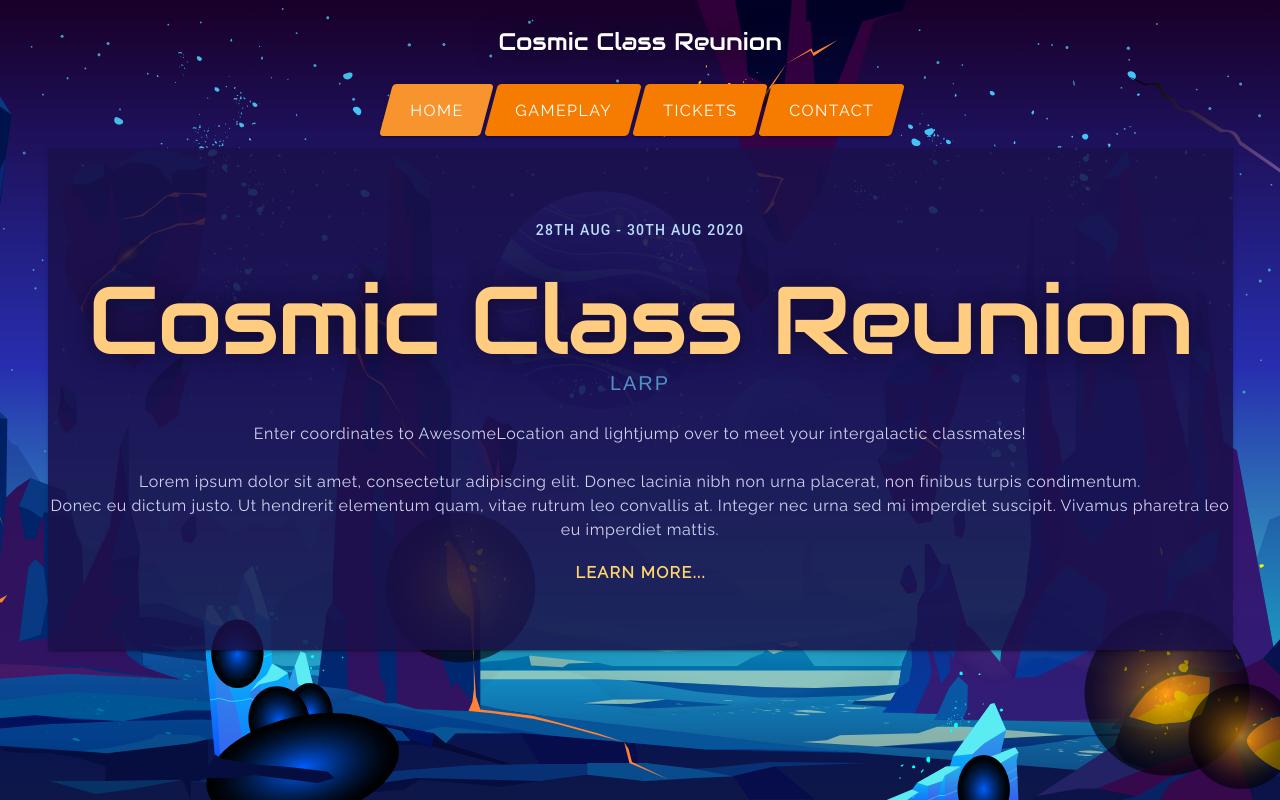
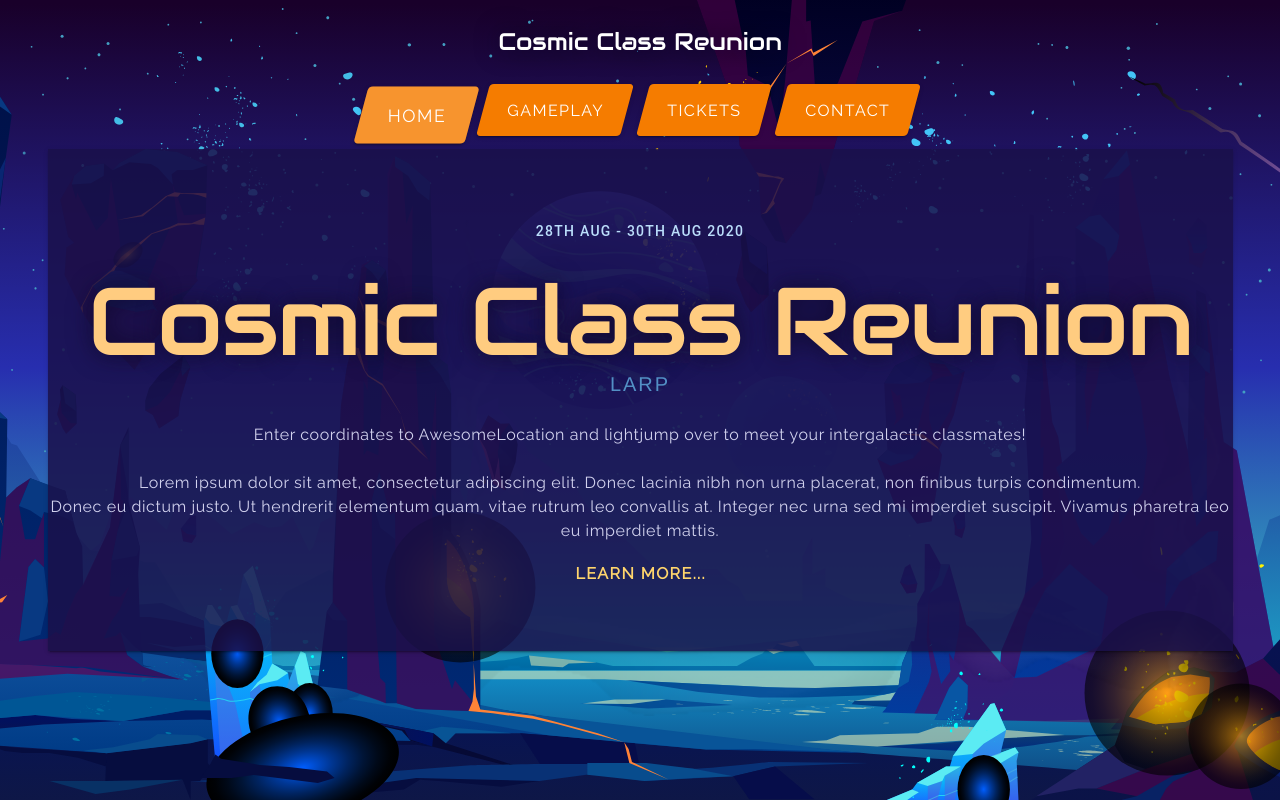
Before and after one commit to anzuj/reunion, a Vue app: page /#/ in a window 1280 px wide. Built offline with nearby package versions, Linux system fonts and the light colour scheme; a web font is replaced by a local one.

Commit message:
menu active btn changes

```diff
--- a/src/App.vue
+++ b/src/App.vue
@@ -12,7 +12,7 @@
 <nav>
         <v-row justify="center">
 
-      <v-btn v-for="(item, i) in menuItems" :key="i" class="ml-1 mb-1" dark x-large color="orange darken-2" router :to="item.href">
+      <v-btn active-class="activeBtn" v-for="(item, i) in menuItems" :key="i" class="mx-2" dark x-large color="orange darken-2" router :to="item.href">
         <span class="btn-text">{{item.text}}</span></v-btn>
             <!-- <v-img v-if="i<menuItems.length-1" :src="require('@/assets/images/planet.png' )" width="30" contain id="label"></v-img> -->
         </v-row>
@@ -47,6 +47,20 @@ export default {
 </script>
 
 <style>
+/* .v-btn .v-btn--active, .router-link-active {
+  background-color: white !important;
+  background: white !important;
+} */
+.activeBtn {
+  margin-left: -4px !important;
+ margin-top: 5px !important;
+transform: scale(1.1) skewX(-15deg) !important;
+z-index: 9000;
+}
+
+/* .v-btn--router--active:before {
+ background-color: rgb(96, 103, 186) !important;
+} */
 
 nav .v-btn{
   transform: skewX(-15deg);
@@ -88,16 +102,5 @@ nav .btn-text{
 .mainCard{
   background-color: rgba(255, 255, 255, 0.85) !important;
 }
-/* div.menuWrapper .v-btn {
 
-  height: 60px;
-  width: 100%;
-  background: url("~@/assets/images/menulabel.png") no-repeat center center;
-  background-size: 100%;
-  transition: filter 0.2s linear;
-}
-
-div.menuWrapper .v-btn:hover {
-  filter: brightness(120%);
-} */
 </style>
--- a/src/views/Contact.vue
+++ b/src/views/Contact.vue
@@ -1,7 +1,19 @@
 <template>
   <div>
-       <v-card shaped color="rgba(190, 210, 222, 0.8)" min-height="600" class="text-center">
-      contact info
+    <v-card min-height="600" class="pa-10 mainCard text-center">
+
+      <!-- <v-toolbar dark color="blue darken-4" class="text-center">
+ Tickets info
+      </v-toolbar> -->
+      <div class="myTitle">
+      Contact
+      </div>
+      <v-divider></v-divider>
+
+      <v-card-text>
+        Lorem, ipsum dolor sit amet consectetur adipisicing elit. Incidunt in quaerat aperiam ea hic voluptatum, eaque placeat. <br> Voluptates dicta mollitia unde dolorum ab fugiat delectus ipsam possimus rem facere molestias? Lorem, ipsum dolor sit amet consectetur adipisicing elit. Incidunt in quaerat aperiam ea hic voluptatum, eaque placeat. <br> Voluptates dicta mollitia unde dolorum ab fugiat delectus ipsam possimus rem facere molestias?
+      </v-card-text>
+
     </v-card>
   </div>
 </template>
--- a/src/views/Gameplay.vue
+++ b/src/views/Gameplay.vue
@@ -1,7 +1,19 @@
 <template>
   <div>
-    <v-card shaped color="rgba(190, 210, 222, 0.8)" min-height="600" class="text-center">
-      gameplay info
+    <v-card min-height="600" class="pa-10 mainCard text-center">
+
+      <!-- <v-toolbar dark color="blue darken-4" class="text-center">
+ Tickets info
+      </v-toolbar> -->
+      <div class="myTitle">
+      Gameplay
+      </div>
+      <v-divider></v-divider>
+
+      <v-card-text>
+        Lorem, ipsum dolor sit amet consectetur adipisicing elit. Incidunt in quaerat aperiam ea hic voluptatum, eaque placeat. <br> Voluptates dicta mollitia unde dolorum ab fugiat delectus ipsam possimus rem facere molestias? Lorem, ipsum dolor sit amet consectetur adipisicing elit. Incidunt in quaerat aperiam ea hic voluptatum, eaque placeat. <br> Voluptates dicta mollitia unde dolorum ab fugiat delectus ipsam possimus rem facere molestias?
+      </v-card-text>
+
     </v-card>
   </div>
 </template>
--- a/vue.config.js
+++ b/vue.config.js
@@ -1,5 +1,8 @@
 module.exports = {
   "transpileDependencies": [
     "vuetify"
-  ]
+  ],
+  publicPath: process.env.NODE_ENV === 'production'
+    ? '/reunion/'
+    : '/'
 }
```
Also changed, not shown: 1 other file (tests, documents, lock files or other folders).
